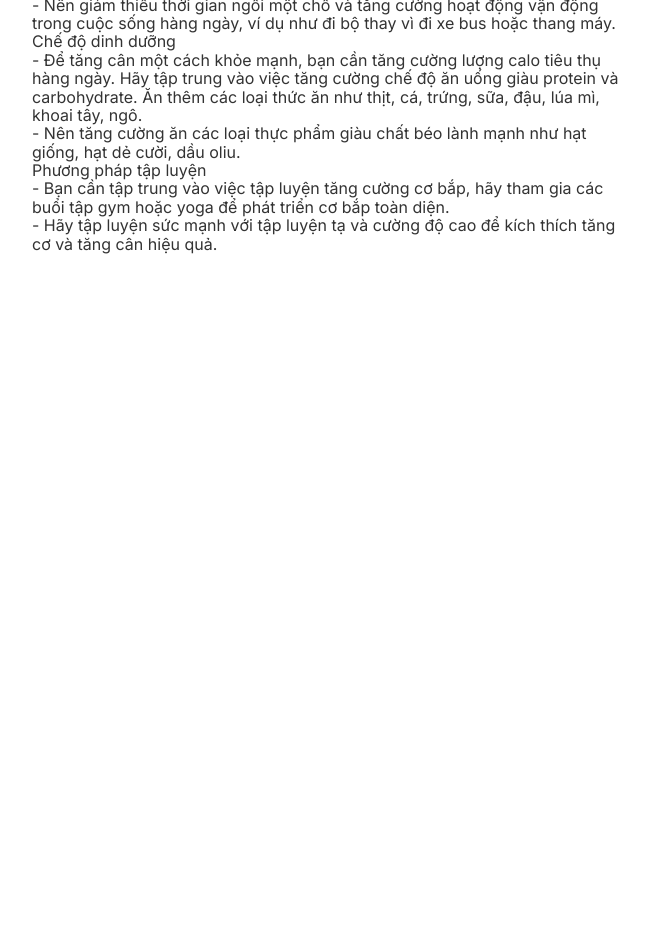
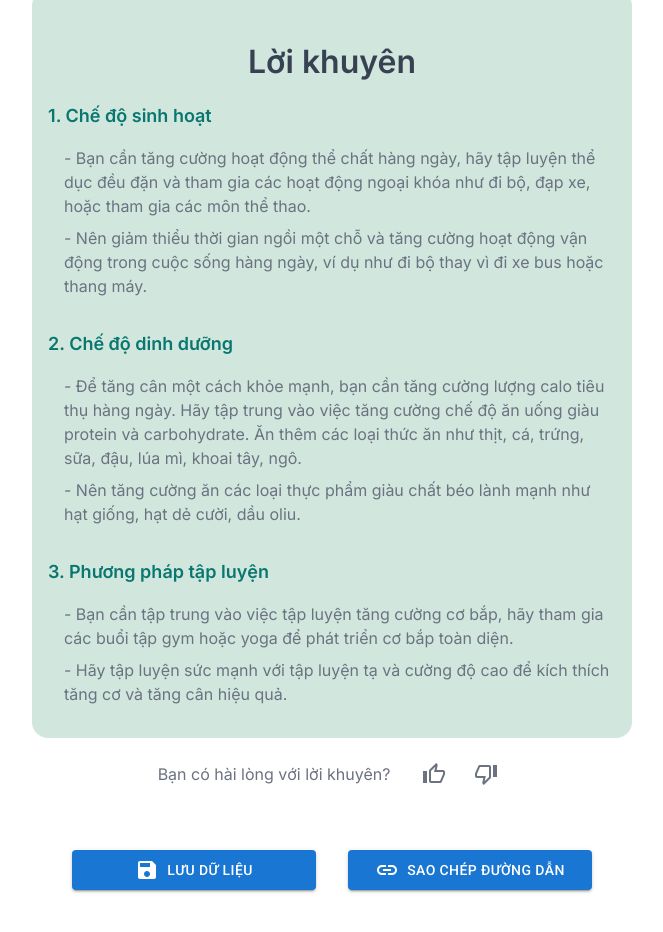
Before and after one commit to Backheart-js/metta_client, a Next.js app: page /health-tool/result/1 in a window 1280 px wide. Shown: the part 1380-2312 px from the top of the page, without its empty margins (308-971 px from the left). Before the commit the page ends 1689 px from the top, so only its background shows below. Built offline with nearby package versions, Linux system fonts and the light colour scheme.

Commit message:
update UI result page

```diff
--- a/src/app/health-tool/result/[resultId]/page.tsx
+++ b/src/app/health-tool/result/[resultId]/page.tsx
@@ -13,6 +13,14 @@ import ListItemText from '@mui/material/ListItemText';
 import Collapse from '@mui/material/Collapse';
 import ExpandLess from '@mui/icons-material/ExpandLess';
 import ExpandMore from '@mui/icons-material/ExpandMore';
+import clsx from 'clsx';
+import { Box, Button, IconButton } from '@mui/material';
+import SaveIcon from '@mui/icons-material/Save';
+import LinkIcon from '@mui/icons-material/Link';
+import ThumbUpOutlinedIcon from '@mui/icons-material/ThumbUpOutlined';
+import ThumbUpIcon from '@mui/icons-material/ThumbUp';
+import ThumbDownAltOutlinedIcon from '@mui/icons-material/ThumbDownAltOutlined';
+import ThumbDownIcon from '@mui/icons-material/ThumbDown';
 
 export interface IResultProps {}
 
@@ -21,7 +29,18 @@ export default function Result({}: IResultProps) {
     const [openTDEE, setOpenTDEE] = useState(false);
     const [openBRM, setOpenBRM] = useState(false);
     const [message, setMessage] = useState({});
+    const [rating, setRating] = useState<IRating>({
+        isRated: false,
+        status: 0,
+    });
     const router = useRouter();
+
+    const handleRating = (status: number): void => {
+        setRating({
+            isRated: true,
+            status,
+        });
+    };
 
     useEffect(() => {
         const categoryList = [
@@ -37,13 +56,13 @@ export default function Result({}: IResultProps) {
     }, []);
 
     return (
-        <div className="container-sp">
+        <div className="container-sp pt-6 md:pt-10">
             <div className="">
                 <h1 className="text-center font-semibold text-gray-700">
                     Kết quả đo
                 </h1>
             </div>
-            <section className="mt-10 mb-14">
+            <section className="mt-4 mb-6 md:mt-10 md:mb-14 px-5 md:px-0">
                 <div className="flex items-end justify-between">
                     <div className="flex items-end">
                         <p className="text-boldGreen font-semibold text-xl">
@@ -53,11 +72,11 @@ export default function Result({}: IResultProps) {
                             {resultData?.bmi}
                         </p>
                     </div>
-                    <div className="ml-10 text-sm font-semibold text-gray-700">
+                    <div className="md:ml-10 text-sm font-semibold text-gray-700">
                         {resultData?.status}
                     </div>
                 </div>
-                <div className="flex md:justify-between mb-10 mt-12">
+                <div className="flex flex-col md:flex-row md:justify-between mb-8 md:mb-10 mt-6 md:mt-12">
                     <div className="text-center">
                         <p className="text-boldGreen font-semibold text-lg">
                             Cân nặng tối thiểu
@@ -67,14 +86,14 @@ export default function Result({}: IResultProps) {
                                 {resultData?.minWeight}
                             </span>
                         </div>
-                        <div className="mt-2">
+                        <div className="mt-1 md:mt-2">
                             <span className="text-gray-400 text-sm">
                                 kilogram
                             </span>
                         </div>
                     </div>
                     <div className="text-center">
-                        <p className="text-boldGreen font-semibold text-lg">
+                        <p className="text-boldGreen font-semibold text-lg mt-4 md:mt-0">
                             Cân nặng lý tưởng
                         </p>
                         <div className="text-center mt-2">
@@ -82,14 +101,14 @@ export default function Result({}: IResultProps) {
                                 {resultData?.idealWeight}
                             </span>
                         </div>
-                        <div className="mt-2">
+                        <div className="mt-1 md:mt-2">
                             <span className="text-gray-400 text-sm">
                                 kilogram
                             </span>
                         </div>
                     </div>
                     <div className="text-center">
-                        <p className="text-boldGreen font-semibold text-lg">
+                        <p className="text-boldGreen font-semibold text-lg mt-4 md:mt-0">
                             Cân nặng tối đa
                         </p>
                         <div className="text-center mt-2">
@@ -97,7 +116,7 @@ export default function Result({}: IResultProps) {
                                 {resultData?.maxWeight}
                             </span>
                         </div>
-                        <div className="mt-2">
+                        <div className="mt-1 md:mt-2">
                             <span className="text-gray-400 text-sm">
                                 kilogram
                             </span>
@@ -109,7 +128,7 @@ export default function Result({}: IResultProps) {
                         Đánh giá:
                     </p>
                     <div className="mt-2">
-                        <span className="text-gray-500 text-sm">
+                        <span className="text-gray-500 text-base">
                             {resultData?.advice}
                         </span>
                     </div>
@@ -125,7 +144,8 @@ export default function Result({}: IResultProps) {
                     </p>
                 </div>
             </section>
-            <section className="my-14">
+            <div className="border-t-[1px] border-gray-300"></div>
+            <section className="my-14 px-5 md:px-0">
                 <List
                     sx={{ width: '100%', bgcolor: 'background.paper', p: 0 }}
                     component="nav"
@@ -148,33 +168,37 @@ export default function Result({}: IResultProps) {
                         />
                         {openTDEE ? <ExpandLess /> : <ExpandMore />}
                     </ListItemButton>
+                    <Box sx={{ transition: 'height 0.3s ease-in-out' }}>
                         <Collapse
                             in={openTDEE}
                             timeout="auto"
                             unmountOnExit
                             sx={{ px: 5, pt: 2 }}
                         >
+                            <div className="">
                                 <div className="mb-5">
                                     <h4 className="text-boldGreen font-medium text-lg">
                                         TDEE là gì? Tính TDEE giảm cân lành mạnh
                                     </h4>
                                 </div>
-                        <div className="text-gray-400 font-normal text-base">
-                            <p>
-                                TDEE (Total Daily Energy Expenditure) là tất cả
-                                năng lượng cần thiết cho hoạt động mỗi ngày của
-                                bạn. Tính TDEE giúp bạn đạt được mục tiêu dinh
-                                dưỡng (giảm cân, tăng cân) của bạn.
+                                <p className="text-gray-400 font-normal text-base">
+                                    TDEE (Total Daily Energy Expenditure) là tất
+                                    cả năng lượng cần thiết cho hoạt động mỗi
+                                    ngày của bạn. Tính TDEE giúp bạn đạt được
+                                    mục tiêu dinh dưỡng (giảm cân, tăng cân) của
+                                    bạn.
                                     <div className="h-4"></div>
-                                Xác định chỉ số TDEE sẽ giúp bạn biết rõ lượng
-                                calo nên tăng hoặc giảm để đạt hiệu quả cutting
-                                (giảm cân) hay bulking (tăng cân). Nói cách
-                                khác, TDEE giúp cân bằng năng lượng để đạt được
-                                hiệu quả giảm cân nhưng không gây ra những tác
-                                động tiêu cực đến sức khỏe.
+                                    Xác định chỉ số TDEE sẽ giúp bạn biết rõ
+                                    lượng calo nên tăng hoặc giảm để đạt hiệu
+                                    quả cutting (giảm cân) hay bulking (tăng
+                                    cân). Nói cách khác, TDEE giúp cân bằng năng
+                                    lượng để đạt được hiệu quả giảm cân nhưng
+                                    không gây ra những tác động tiêu cực đến sức
+                                    khỏe.
                                 </p>
                             </div>
                         </Collapse>
+                    </Box>
                     <div className="h-5 w-full"></div>
                     <ListItemButton onClick={() => setOpenBRM((prev) => !prev)}>
                         <ListItemText
@@ -198,13 +222,13 @@ export default function Result({}: IResultProps) {
                         unmountOnExit
                         sx={{ px: 5, pt: 2 }}
                     >
+                        <div className="">
                             <div className="mb-5">
                                 <h4 className="text-boldGreen font-medium text-lg">
                                     BRM là gì?
                                 </h4>
                             </div>
-                        <div className="text-gray-400 font-normal text-base">
-                            <p>
+                            <p className="text-gray-400 font-normal text-base">
                                 Chỉ số BMR (Basal Metabolic Rate) là tỷ lệ trao
                                 đổi chất cơ bản trong cơ thể con người,cho biết
                                 mức năng lượng tối thiểu mà cơ thể cần, để thực
@@ -215,9 +239,9 @@ export default function Result({}: IResultProps) {
                         </div>
                     </Collapse>
                 </List>
-                <div className="flex md:justify-between md:flex-col mb-10 mt-8 md:gap-4 px-4">
-                    <div className="flex md:flex-row md:items-end">
-                        <p className="text-boldGreen font-semibold text-lg">
+                <div className="flex md:justify-between flex-col md:flex-col mb-10 mt-10 md:mt-8 md:gap-4 px-4">
+                    <div className="flex flex-col md:flex-row items-center md:items-end ">
+                        <p className="text-boldGreen font-semibold text-lg text-center">
                             Lượng calo cần thiết cho ngày tập luyện là:
                         </p>
                         <div className="text-center mt-2 md: mx-4">
@@ -225,14 +249,14 @@ export default function Result({}: IResultProps) {
                                 {resultData?.workoutDayCalo}
                             </span>
                         </div>
-                        <div className="mt-2 md:mt-0 md:mb-1">
+                        <div className="mt-1 md:mt-0 md:mb-1">
                             <span className="text-gray-400 text-sm md:leading-6">
                                 calories
                             </span>
                         </div>
                     </div>
-                    <div className="flex md:flex-row md:items-end">
-                        <p className="text-boldGreen font-semibold text-lg">
+                    <div className="flex flex-col md:flex-row items-center md:items-end mt-4 md:mt-0">
+                        <p className="text-boldGreen font-semibold text-lg text-center">
                             Lượng calo cần thiết cho ngày nghỉ là:
                         </p>
                         <div className="text-center mt-2 md: mx-4">
@@ -240,7 +264,7 @@ export default function Result({}: IResultProps) {
                                 {resultData?.restDayCalo}
                             </span>
                         </div>
-                        <div className="mt-2 md:mt-0 md:mb-1">
+                        <div className="mt-1 md:mt-0 md:mb-1">
                             <span className="text-gray-400 text-sm md:leading-6">
                                 calories
                             </span>
@@ -248,21 +272,29 @@ export default function Result({}: IResultProps) {
                     </div>
                 </div>
             </section>
-            <div className="max-w-[80%] border-b-1"></div>
-            <section className="my-14">
+
+            <section className="mt-14 bg-lightgreen px-5 md:px-0 py-8 md:rounded-2xl">
                 <h1 className="text-center font-semibold text-gray-700">
                     Lời khuyên
                 </h1>
-                <div className="">
+                <div className="md:px-4">
                     {Object.keys(message).map((category, index) => (
-                        <div key={index} className="">
-                            <h5 className="">{category}</h5>
-                            <ul className="">
+                        <div key={index} className={index > 0 ? 'mt-8' : ''}>
+                            <h5 className="text-boldGreen font-semibold text-lg">
+                                {index + 1}. {category}
+                            </h5>
+                            <ul className="mt-4 md:pl-4">
                                 {message[category].map(
                                     (content, index: number) => {
                                         if (index > 0) {
                                             return (
-                                                <li key={index} className="">
+                                                <li
+                                                    key={index}
+                                                    className={clsx(
+                                                        index > 0 ? 'mt-2' : '',
+                                                        'text-gray-500 text-base leading-6',
+                                                    )}
+                                                >
                                                     {content}
                                                 </li>
                                             );
@@ -274,7 +306,54 @@ export default function Result({}: IResultProps) {
                     ))}
                 </div>
             </section>
-            <section className=""></section>
+            <section className="mt-4">
+                <div className="flex flex-col md:flex-row justify-center items-center">
+                    <p className="text-gray-500">
+                        {rating.isRated
+                            ? 'Cảm ơn bạn đã đánh giá'
+                            : 'Bạn có hài lòng với lời khuyên?'}
+                    </p>
+                    <div className="flex mt-3 md:mt-0 md:ml-6 gap-4 md:gap-3">
+                        <IconButton onClick={() => handleRating(0)}>
+                            {rating.isRated && rating.status === 0 ? (
+                                <ThumbUpIcon className="text-boldGreen scale-[1.2]" />
+                            ) : (
+                                <ThumbUpOutlinedIcon className="text-gray-500 hover:text-boldGreen" />
+                            )}
+                        </IconButton>
+                        <IconButton onClick={() => handleRating(1)}>
+                            {rating.isRated && rating.status === 1 ? (
+                                <ThumbDownIcon className="text-boldGreen scale-[1.2]" />
+                            ) : (
+                                <ThumbDownAltOutlinedIcon className="text-gray-500 hover:text-boldGreen" />
+                            )}
+                        </IconButton>
+                    </div>
+                </div>
+            </section>
+            <section className="my-14 px-5 md:px-10">
+                <div className="grid grid-cols-1 md:grid-cols-2 gap-5 md:gap-8">
+                    <Button
+                        variant="contained"
+                        className="bg-boldGreen hover:bg-boldGreen text-white h-10 rounded-2xl"
+                    >
+                        <SaveIcon />
+                        <span className="ml-2">Lưu dữ liệu</span>
+                    </Button>
+                    <Button
+                        variant="contained"
+                        className="bg-yellowPrimary hover:bg-yellowPrimary h-10 rounded-2xl"
+                    >
+                        <LinkIcon />
+                        <p className="ml-2">Sao chép đường dẫn</p>
+                    </Button>
+                </div>
+            </section>
         </div>
     );
 }
+
+interface IRating {
+    isRated: boolean;
+    status: number;
+}
--- a/tailwind.config.ts
+++ b/tailwind.config.ts
@@ -35,7 +35,7 @@ const config: Config = {
                 greenPrimary: '#00c6a9',
                 yellowPrimary: '#FFB82E',
                 boldGreen: '#097770',
-                lightBlue: '#ebeff5',
+                lightgreen: '#d1e7dd',
                 borderLightTheme: '#e9ecef',
             },
             backgroundImage: {},
```
Lines whose indentation alone changed are shown as unchanged.
